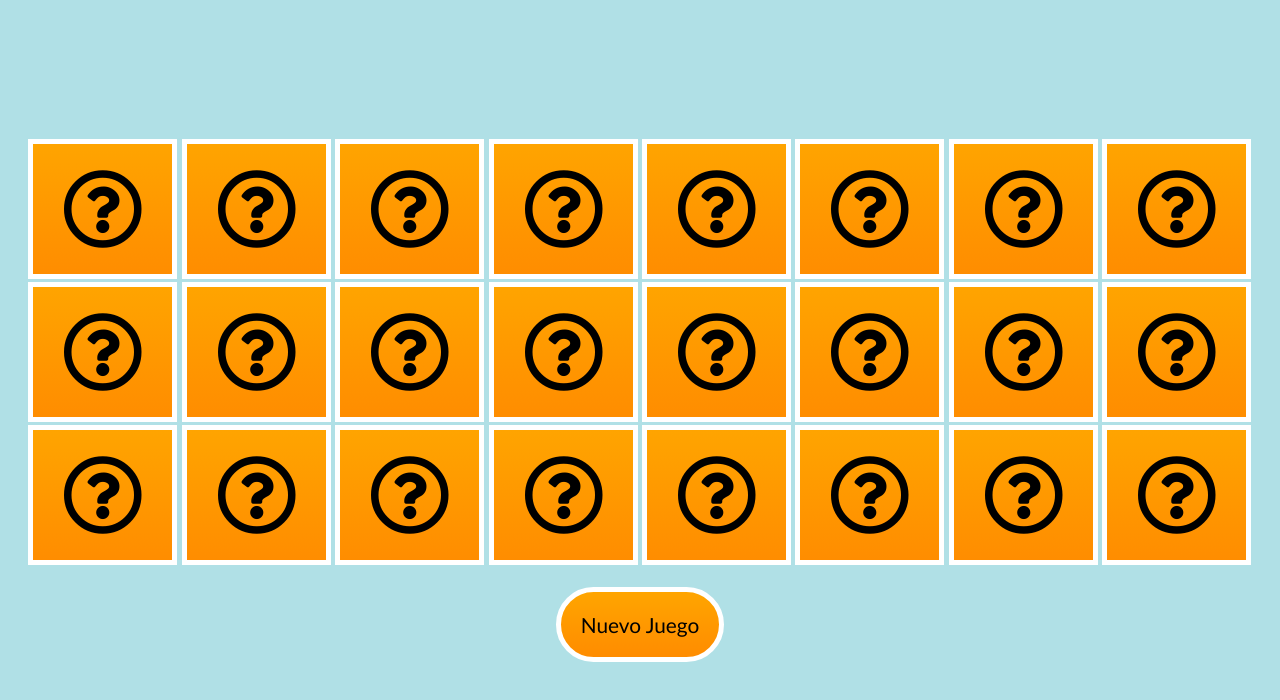
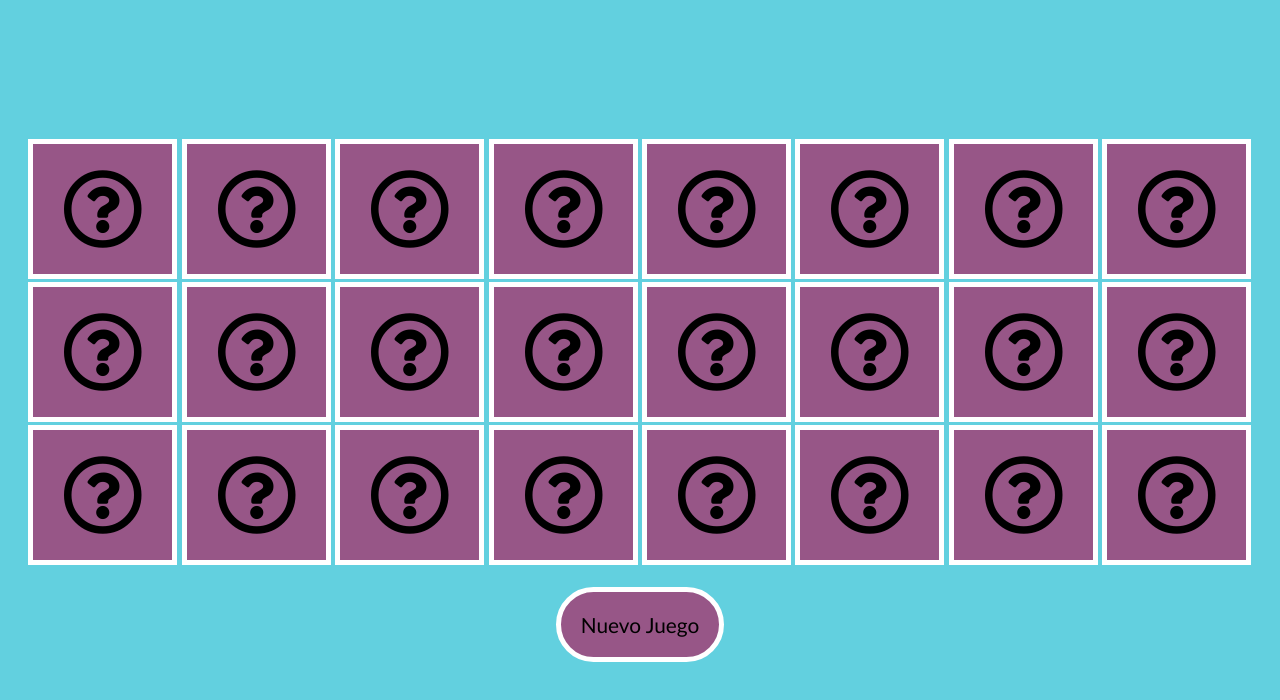
Before and after one commit to paom328/portofolio-website-paola, a plain HTML site: page juego.html in a window 1280 px wide. Drawn offline with Linux system fonts and the light colour scheme.

Commit message:
correccion

```diff
--- a/juego.html
+++ b/juego.html
@@ -26,7 +26,7 @@
             padding: 0;
             margin: 0;
             -webkit-perspective: 1000;
-            background: powderblue;
+            background: rgb(98, 208, 223);
             min-height: 100vh;
             display: flex;
             flex-direction: column;
@@ -71,12 +71,12 @@
         }
 
         .superior {
-            background: linear-gradient(orange, darkorange);
+            background: linear-gradient(rgb(151, 86, 135), rgb(151, 86, 135));
         }
 
         .nuevo-juego {
             cursor: pointer;
-            background: linear-gradient(orange, darkorange);
+            background: linear-gradient(rgb(151, 86, 135), rgb(151, 86, 135));
             padding: 20px;
             border-radius: 50px;
             border: white 5px solid;
```
Also changed, not shown: entregas.html (+11 -0 lines).
